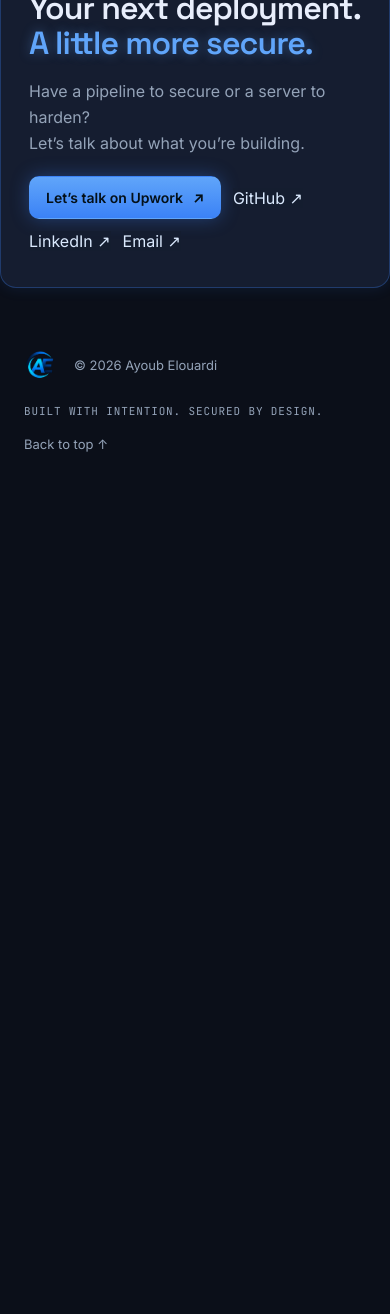
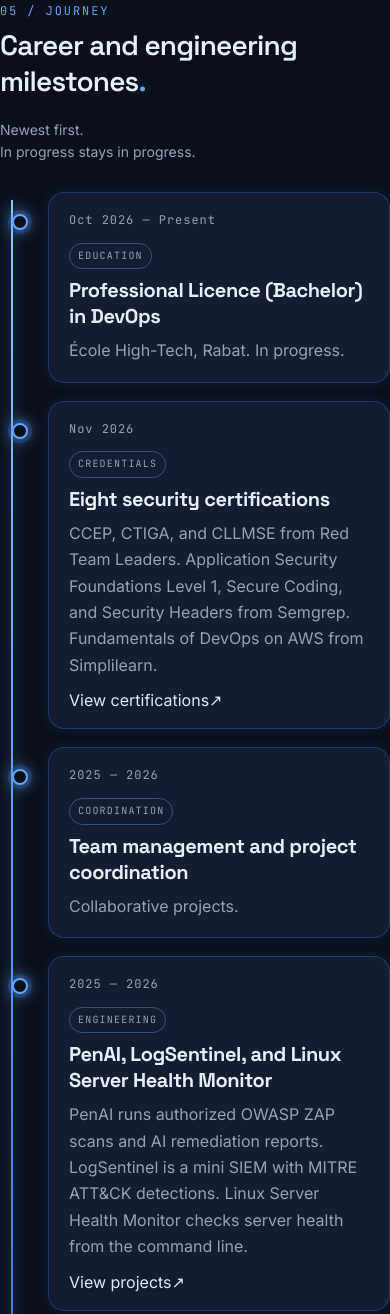
Before and after one commit to TORNADO984/TORNADO984.github.io, a plain HTML site: page index.html in a window 390 px wide. Shown: the part 10610-11924 px from the top of the page. Before the commit the page ends 11150 px from the top, so only its background shows below. Drawn offline with Linux system fonts and the light colour scheme.

Commit message:
Add a career timeline from the CV.
Show the DevOps licence as in progress, the eight certifications, and the other listed milestones, newest first.

Co-authored-by: AYOUB ELOUARDI <ciferlu4@gmail.com>

```diff
--- a/index.html
+++ b/index.html
@@ -14,10 +14,10 @@
 <header class="site-header">
   <div class="bar">
     <a href="#" class="brand" aria-label="Ayoub Elouardi, home"><img src="assets/img/logo-ae.png" alt="" width="40" height="40"><span>Ayoub Elouardi</span></a>
-    <nav class="desktop-nav" aria-label="Main navigation"><a href="#services">Services</a><a href="#projects">Projects</a><a href="#stack">Stack</a><a href="#certifications">Certifications</a><a href="#contact">Contact</a></nav>
+    <nav class="desktop-nav" aria-label="Main navigation"><a href="#services">Services</a><a href="#projects">Projects</a><a href="#stack">Stack</a><a href="#certifications">Certifications</a><a href="#journey">Journey</a><a href="#contact">Contact</a></nav>
     <button class="nav-toggle" type="button" aria-expanded="false" aria-controls="mobile-nav" aria-label="Open navigation menu"><span></span></button>
   </div>
-  <nav id="mobile-nav" class="mobile-nav" hidden aria-label="Mobile navigation"><a href="#services">Services</a><a href="#projects">Projects</a><a href="#stack">Stack</a><a href="#certifications">Certifications</a><a href="#contact">Contact</a></nav>
+  <nav id="mobile-nav" class="mobile-nav" hidden aria-label="Mobile navigation"><a href="#services">Services</a><a href="#projects">Projects</a><a href="#stack">Stack</a><a href="#certifications">Certifications</a><a href="#journey">Journey</a><a href="#contact">Contact</a></nav>
 </header>
 <main id="main">
 <section class="hero" aria-labelledby="hero-title">
@@ -162,7 +162,97 @@
   </script>
   <div class="certifications-grid" id="certifications-grid"></div>
 </section>
-<section id="contact" class="contact wrap"><p class="eyebrow"><span class="status-dot"></span> 05 / LET’S WORK TOGETHER</p><h2>Your next deployment.<br><span>A little more secure.</span></h2><div class="contact-bottom"><p>Have a pipeline to secure or a server to harden?<br>Let’s talk about what you’re building.</p><div class="actions"><a class="button primary" href="https://www.upwork.com/freelancers/~01e10cf735b8ca1c75">Let’s talk on Upwork <span aria-hidden="true">↗</span></a><a class="text-link" href="https://github.com/TORNADO984">GitHub <span aria-hidden="true">↗</span></a><a class="text-link" href="https://www.linkedin.com/in/ayoub-elouardi-921573337" target="_blank" rel="noopener">LinkedIn <span aria-hidden="true">↗</span></a><a class="text-link" href="mailto:ciferlu4@gmail.com">Email <span aria-hidden="true">↗</span></a></div></div></section>
+<section id="journey" class="section wrap" aria-labelledby="journey-title">
+  <div class="section-heading">
+    <div>
+      <p class="eyebrow">05 / JOURNEY</p>
+      <h2 id="journey-title">Career and engineering milestones<span class="accent">.</span></h2>
+    </div>
+    <p>Newest first.<br>In progress stays in progress.</p>
+  </div>
+  <ol class="timeline">
+    <li class="milestone">
+      <span class="milestone-node" aria-hidden="true"></span>
+      <article class="milestone-card">
+        <div class="milestone-top">
+          <p class="milestone-date">Oct 2026 — Present</p>
+          <p class="milestone-badge">EDUCATION</p>
+        </div>
+        <h3>Professional Licence (Bachelor) in DevOps</h3>
+        <p>École High-Tech, Rabat. In progress.</p>
+      </article>
+    </li>
+    <li class="milestone">
+      <span class="milestone-node" aria-hidden="true"></span>
+      <article class="milestone-card">
+        <div class="milestone-top">
+          <p class="milestone-date">Nov 2026</p>
+          <p class="milestone-badge">CREDENTIALS</p>
+        </div>
+        <h3>Eight security certifications</h3>
+        <p>CCEP, CTIGA, and CLLMSE from Red Team Leaders. Application Security Foundations Level 1, Secure Coding, and Security Headers from Semgrep. Fundamentals of DevOps on AWS from Simplilearn.</p>
+        <a class="text-link" href="#certifications">View certifications <span aria-hidden="true">↗</span></a>
+      </article>
+    </li>
+    <li class="milestone">
+      <span class="milestone-node" aria-hidden="true"></span>
+      <article class="milestone-card">
+        <div class="milestone-top">
+          <p class="milestone-date">2025 — 2026</p>
+          <p class="milestone-badge">COORDINATION</p>
+        </div>
+        <h3>Team management and project coordination</h3>
+        <p>Collaborative projects.</p>
+      </article>
+    </li>
+    <li class="milestone">
+      <span class="milestone-node" aria-hidden="true"></span>
+      <article class="milestone-card">
+        <div class="milestone-top">
+          <p class="milestone-date">2025 — 2026</p>
+          <p class="milestone-badge">ENGINEERING</p>
+        </div>
+        <h3>PenAI, LogSentinel, and Linux Server Health Monitor</h3>
+        <p>PenAI runs authorized OWASP ZAP scans and AI remediation reports. LogSentinel is a mini SIEM with MITRE ATT&amp;CK detections. Linux Server Health Monitor checks server health from the command line.</p>
+        <a class="text-link" href="#projects">View projects <span aria-hidden="true">↗</span></a>
+      </article>
+    </li>
+    <li class="milestone">
+      <span class="milestone-node" aria-hidden="true"></span>
+      <article class="milestone-card">
+        <div class="milestone-top">
+          <p class="milestone-date">2024 — Present</p>
+          <p class="milestone-badge">FREELANCE</p>
+        </div>
+        <h3>Web development and digital solutions</h3>
+        <p>Freelance work, from requirements to delivery.</p>
+      </article>
+    </li>
+    <li class="milestone">
+      <span class="milestone-node" aria-hidden="true"></span>
+      <article class="milestone-card">
+        <div class="milestone-top">
+          <p class="milestone-date">Oct 2024 — 2026</p>
+          <p class="milestone-badge">EDUCATION</p>
+        </div>
+        <h3>Specialized Technician in Computer Development</h3>
+        <p>Geniuskills.</p>
+      </article>
+    </li>
+    <li class="milestone">
+      <span class="milestone-node" aria-hidden="true"></span>
+      <article class="milestone-card">
+        <div class="milestone-top">
+          <p class="milestone-date">2023</p>
+          <p class="milestone-badge">FREELANCE</p>
+        </div>
+        <h3>Digital marketing and business development</h3>
+        <p>Freelance work.</p>
+      </article>
+    </li>
+  </ol>
+</section>
+<section id="contact" class="contact wrap"><p class="eyebrow"><span class="status-dot"></span> 06 / LET’S WORK TOGETHER</p><h2>Your next deployment.<br><span>A little more secure.</span></h2><div class="contact-bottom"><p>Have a pipeline to secure or a server to harden?<br>Let’s talk about what you’re building.</p><div class="actions"><a class="button primary" href="https://www.upwork.com/freelancers/~01e10cf735b8ca1c75">Let’s talk on Upwork <span aria-hidden="true">↗</span></a><a class="text-link" href="https://github.com/TORNADO984">GitHub <span aria-hidden="true">↗</span></a><a class="text-link" href="https://www.linkedin.com/in/ayoub-elouardi-921573337" target="_blank" rel="noopener">LinkedIn <span aria-hidden="true">↗</span></a><a class="text-link" href="mailto:ciferlu4@gmail.com">Email <span aria-hidden="true">↗</span></a></div></div></section>
 </main>
 <footer class="site-footer"><a class="brand" href="#" aria-label="Back to top"><img src="assets/img/logo-ae.png" alt="" width="32" height="32"></a><p>© <span id="year">2026</span> Ayoub Elouardi</p><span class="footer-note">BUILT WITH INTENTION. SECURED BY DESIGN.</span><a href="#">Back to top ↑</a></footer>
 <a class="status-pill" href="#contact"><i aria-hidden="true"></i> STATUS: OPEN TO WORK</a>
--- a/script.js
+++ b/script.js
@@ -167,7 +167,7 @@ if ('IntersectionObserver' in window && !window.matchMedia('(prefers-reduced-mot
       }
     });
   }, { threshold: 0.08 });
-  document.querySelectorAll('.service, .project, .stack-section, .certification, .contact').forEach(el => observer.observe(el));
+  document.querySelectorAll('.service, .project, .stack-section, .certification, .milestone-card, .contact').forEach(el => observer.observe(el));
 }
 
 const navToggle = document.querySelector('.nav-toggle');
--- a/styles.css
+++ b/styles.css
@@ -111,6 +111,20 @@ summary::-webkit-details-marker{display:none}
 .certification-meta dd{margin:0;overflow-wrap:anywhere}
 .credential-id{font-family:var(--font-mono);font-size:12px;color:#dbeafe}
 .certification-verify{margin-top:auto;align-self:flex-start}
+.timeline{list-style:none;margin:0;padding:0 0 0 8px;position:relative}
+.timeline::before{content:"";position:absolute;left:15px;top:8px;bottom:8px;width:2px;background:linear-gradient(#93c5fd,#1d4ed8);box-shadow:0 0 14px rgba(96,165,250,.7)}
+.milestone{position:relative;padding:0 0 18px 48px}
+.milestone-node{position:absolute;left:8px;top:22px;width:16px;height:16px;border-radius:50%;background:#0b0f19;border:2px solid #60a5fa;box-shadow:0 0 0 4px rgba(59,130,246,.18),0 0 16px #60a5fa}
+.milestone-card{background:var(--card);border:1px solid rgba(59,130,246,.3);border-radius:16px;padding:18px 20px;box-shadow:0 0 15px rgba(59,130,246,.12)}
+.milestone-card:hover{border-color:rgba(96,165,250,.65);box-shadow:0 0 24px rgba(96,165,250,.28)}
+.milestone-top{display:flex;justify-content:space-between;gap:12px;align-items:center;margin-bottom:8px}
+.milestone-date{margin:0;font-family:var(--font-mono);font-size:12px;letter-spacing:.08em;color:var(--glow)}
+.milestone-badge{margin:0;font-family:var(--font-mono);font-size:10px;letter-spacing:.12em;color:#dbeafe;border:1px solid rgba(96,165,250,.4);border-radius:999px;padding:4px 8px}
+.milestone-card h3{margin:0 0 8px;font-family:var(--font-display);font-size:20px;letter-spacing:-.02em}
+.milestone-card p{margin:0;color:var(--muted);line-height:1.65}
+.milestone-card .text-link{display:inline-flex;margin-top:12px}
+.milestone-card.reveal{animation:milestoneIn .7s both}
+@keyframes milestoneIn{from{opacity:.25;transform:translateY(18px)}to{opacity:1;transform:none}}
 .contact{padding:36px 28px;margin-bottom:48px}
 .contact h2{font-size:clamp(32px,5vw,52px);line-height:1.1}
 .contact h2 span{color:var(--glow);text-shadow:0 0 12px rgba(96,165,250,.4)}
@@ -153,6 +167,12 @@ summary::-webkit-details-marker{display:none}
   .status-pill{left:16px;right:16px;justify-content:center}
   .footer-note{margin-left:0}
 }
+@media(max-width:760px){
+  .milestone{padding-left:40px}
+  .timeline::before{left:11px}
+  .milestone-node{left:4px}
+  .milestone-top{align-items:flex-start;flex-direction:column}
+}
 @media(prefers-reduced-motion:reduce){
   html{scroll-behavior:auto}
   *,*::before,*::after{animation:none!important;transition:none!important}
```
